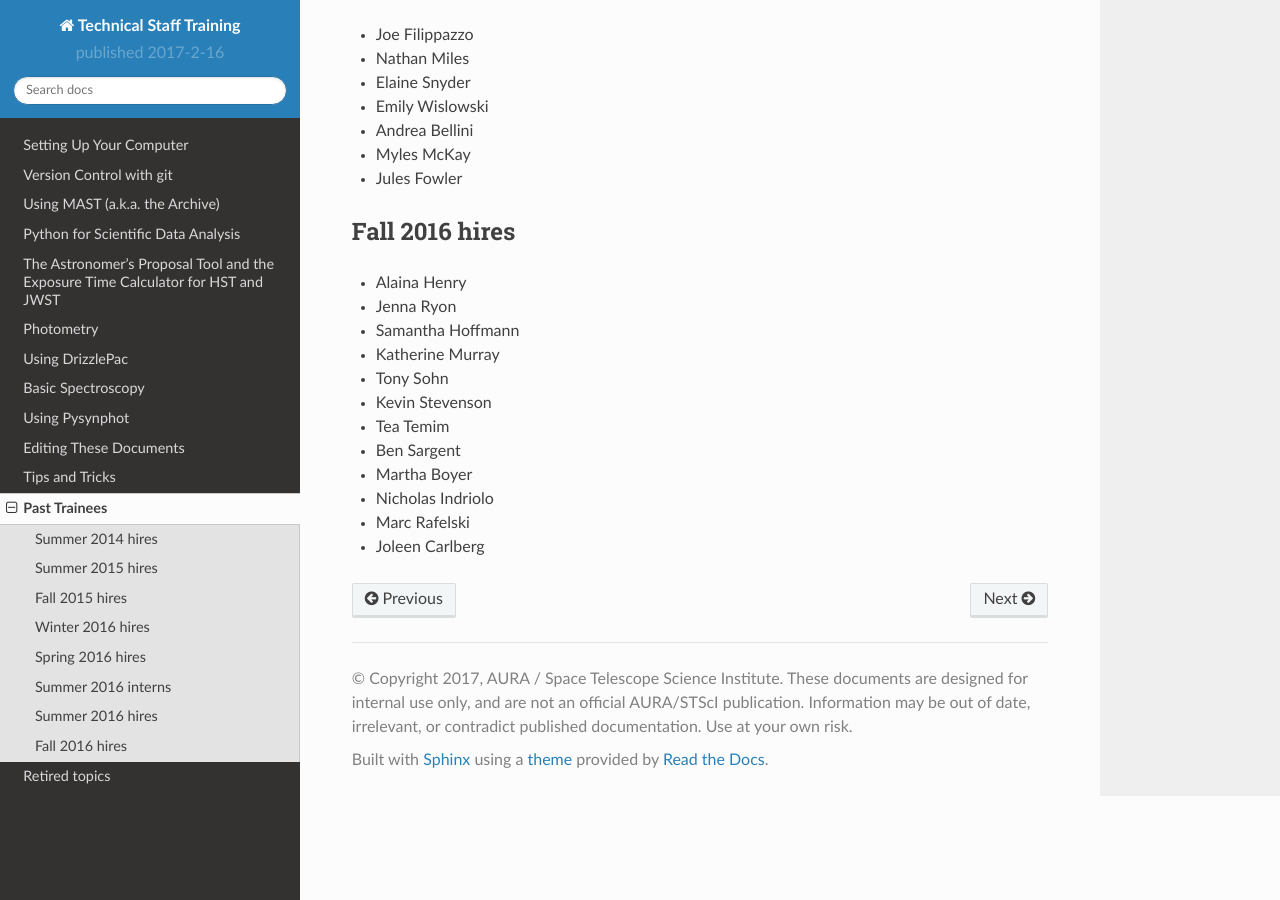
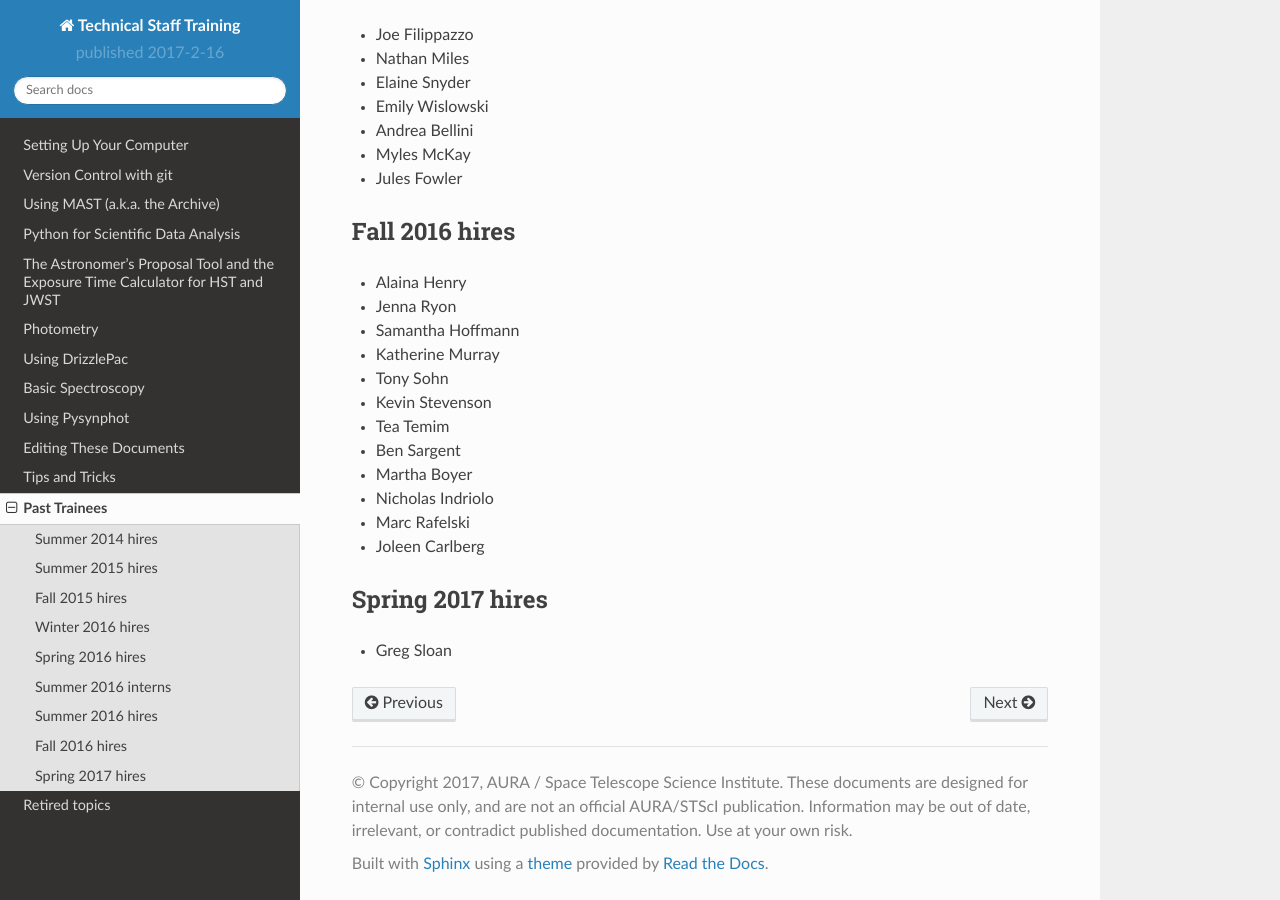
Before and after one commit to staceybright/training-library, a Sphinx documentation site: the page built from source/trainees.txt, in a window 1280 px wide and 900 px high, scrolled down 1249 px. Built offline with Sphinx 7.4.7 and the Read the Docs theme 2.0.0, drawn with Linux system fonts in a browser that asks for light colours.

Commit message:
Added Sloan to trainees.txt

```diff
--- a/source/trainees.txt
+++ b/source/trainees.txt
@@ -76,3 +76,8 @@ Fall 2016 hires
 * Nicholas Indriolo
 * Marc Rafelski
 * Joleen Carlberg
+
+Spring 2017 hires
+===============
+
+* Greg Sloan
```
